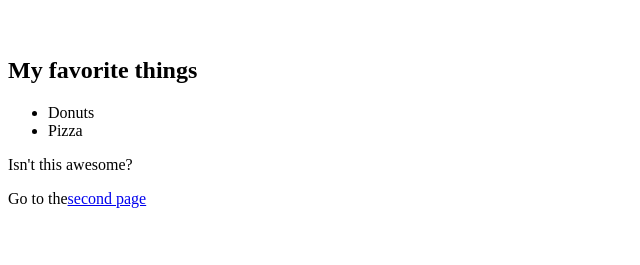
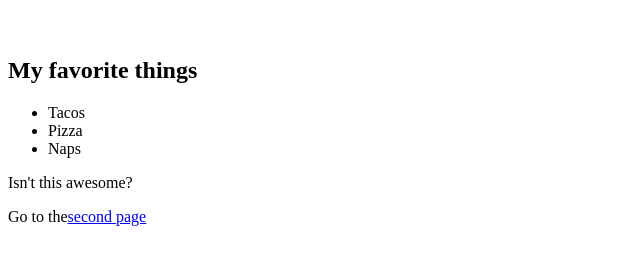
Before and after one commit to cvenezia2/mysite, a plain HTML site: page index.html in a window 1280 px wide. Shown: the part 61-326 px from the top of the page, without its empty margins (0-640 px from the left). Drawn offline with Linux system fonts and the light colour scheme.

Commit message:
Update index.html
Added naps

```diff
--- a/index.html
+++ b/index.html
@@ -13,8 +13,9 @@
     <h2> My favorite things</h2>
 
     <ul>
-        <li>Donuts</li>
+        <li>Tacos</li>
         <li>Pizza</li>
+        <li>Naps</li>
     </ul>
 
     <p>Isn't this awesome?</p>
```
